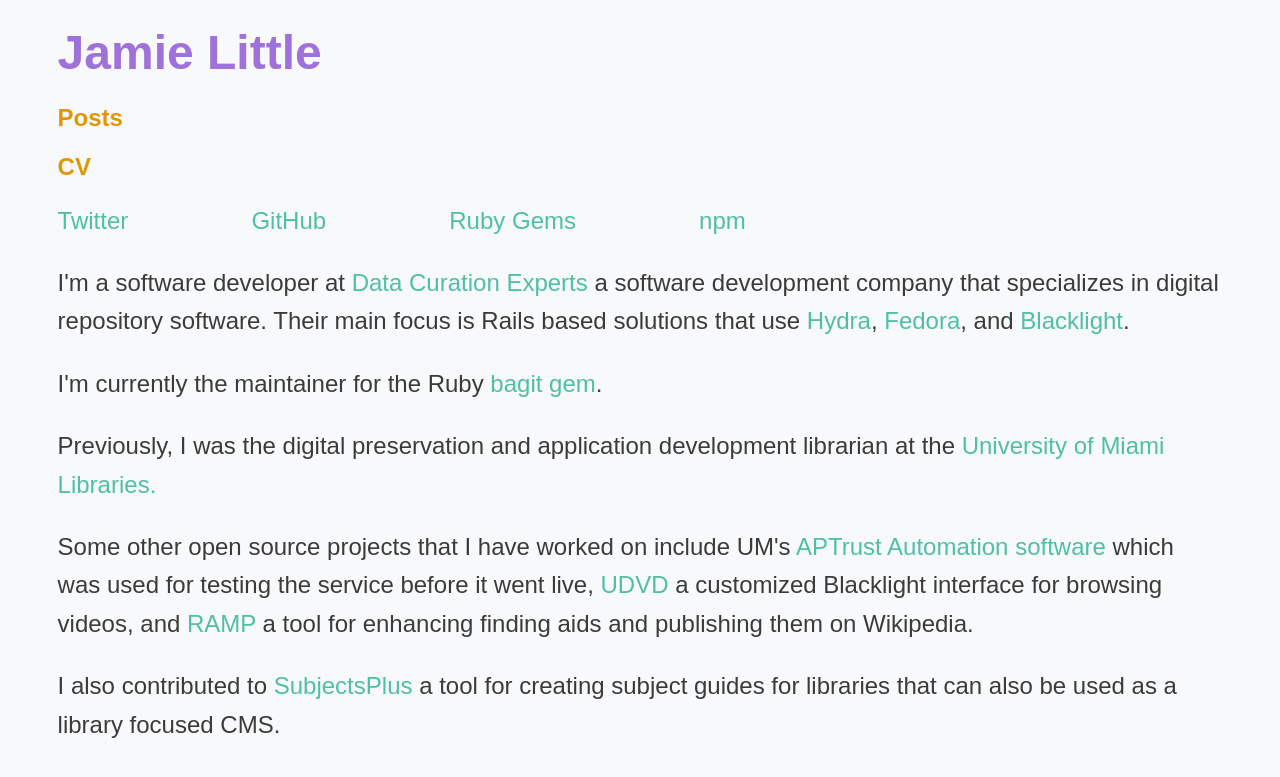
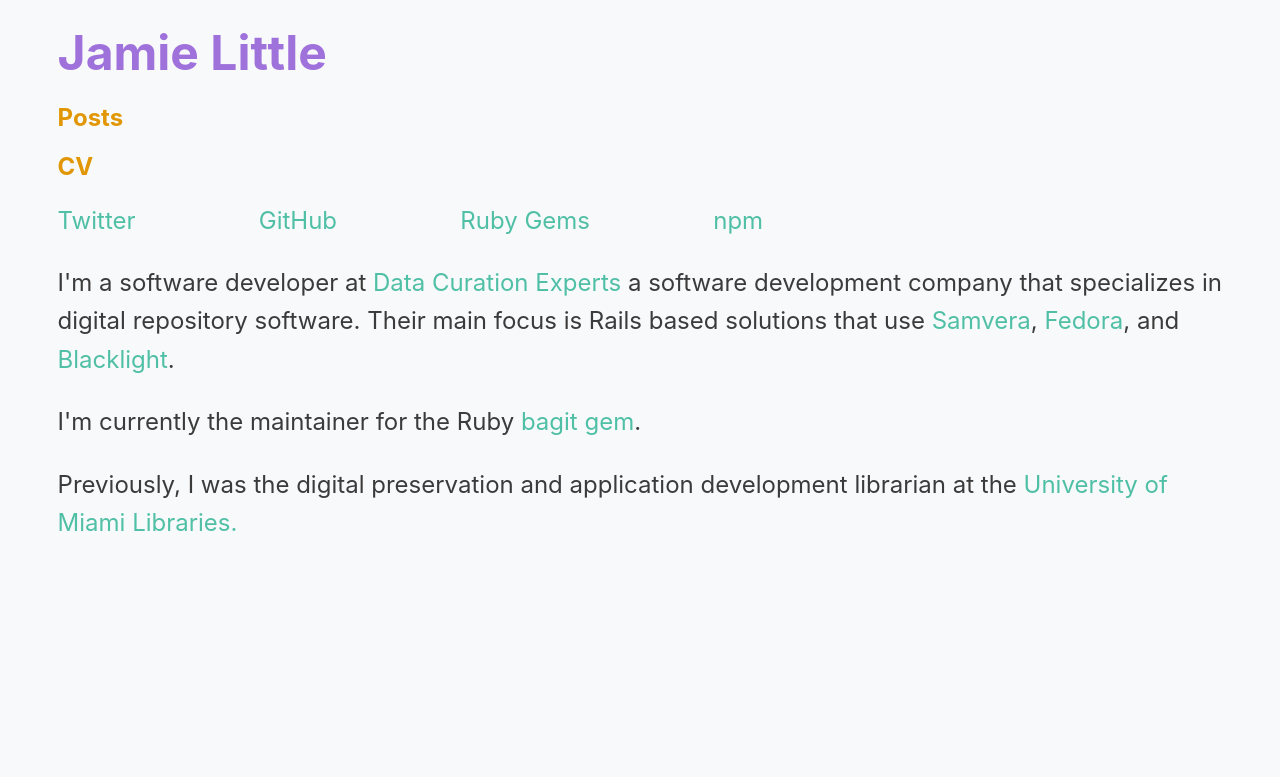
Before and after one commit to little9/little9.github.io, a Jekyll site: the page built from index.html, in a window 1280 px wide. Shown: the top 777 px of the page. Built offline with Jekyll 4.4.1, drawn with Linux system fonts in a browser that asks for light colours; nearby versions of some CDN libraries.

```diff
--- a/_includes/head.html
+++ b/_includes/head.html
@@ -6,8 +6,8 @@
   <meta name="yandex-verification" content="6ee1ce0037c6859d" />
   <script type="application/ld+json">
  { "@context": "http://schema.org", "@type": "Person", "name": "Jamie Little", "jobTitle": "Software Developer", "affiliation": "Data Curation Experts", "additionalName": "James", "url": "http://jamielittle.org",
-"homeLocation":"Miami", "address": { "@type": "PostalAddress", "addressLocality": "Miami", "addressRegion":
-"Florida" }, "sameAs": [ "http://twitter.com/ajamielittle" ] }
+"homeLocation":"Kansas City", "address": { "@type": "PostalAddress", "addressLocality": "Kansas City", "addressRegion":
+"Missouri" }, "sameAs": [ "http://twitter.com/ajamielittle" ] }
   </script>
   <!-- Yandex.Metrika counter --> <script type="text/javascript"> (function (d, w, c) { (w[c] = w[c] || []).push(function() { try { w.yaCounter40209929 = new Ya.Metrika({ id:40209929, clickmap:true, trackLinks:true, accurateTrackBounce:true, webvisor:true }); } catch(e) { } }); var n = d.getElementsByTagName("script")[0], s = d.createElement("script"), f = function () { n.parentNode.insertBefore(s, n); }; s.type = "text/javascript"; s.async = true; s.src = "https://mc.yandex.ru/metrika/watch.js"; if (w.opera == "[object Opera]") { d.addEventListener("DOMContentLoaded", f, false); } else { f(); } })(document, window, "yandex_metrika_callbacks"); </script> <noscript><div><img src="https://mc.yandex.ru/watch/40209929" style="position:absolute; left:-9999px;" alt="" /></div></noscript> <!-- /Yandex.Metrika counter -->
   <script>
--- a/_sass/_fonts.scss
+++ b/_sass/_fonts.scss
@@ -1 +1 @@
-$font-stack: 'Hiragino Maru Gothic Pro','游ゴシック体','YuGothic','游ゴシック',sans-serif;
+$font-stack: 'Hiragino Maru Gothic Pro','游ゴシック体','YuGothic','游ゴシック', -apple-system,BlinkMacSystemFont,"Segoe UI",Cantarell,Roboto,Oxygen-Sans,Ubuntu,"Helvetica Neue",sans-serif
--- a/index.html
+++ b/index.html
@@ -5,17 +5,10 @@ description: Software Developer @ Data Curation Experts
 
 <div class="home">
   <p> I'm a software developer at <a href="http://curationexperts.com">Data Curation Experts</a> a software development company
-    that specializes in digital repository software. Their main focus is Rails based solutions that use <a href="https://projecthydra.org/">Hydra</a>, <a href="http://fedorarepository.org/">Fedora</a>, and <a href="http://projectblacklight.org/">Blacklight</a>.
+    that specializes in digital repository software. Their main focus is Rails based solutions that use <a href="https://samvera.org/">Samvera</a>, <a href="http://fedorarepository.org/">Fedora</a>, and <a href="http://projectblacklight.org/">Blacklight</a>.
 
   <p>I'm currently the maintainer for the Ruby <a href="https://rubygems.org/gems/bagit">bagit gem</a>.</p>
 
   <p>
     Previously, I was the digital preservation and application development librarian at the <a href="http://library.miami.edu">University of Miami Libraries.</a></p>
-
-
-  <p>
-    Some other open source projects that I have worked on include UM's <a href="https://github.com/UMiamiLibraries/aptrust-automation">APTrust Automation software</a> which was used for testing
-    the service before it went live, <a href="http://library.miami.edu/udvd">UDVD</a> a customized Blacklight interface for browsing videos, and <a href="https://github.com/UMiamiLibraries/RAMP">RAMP</a> a tool for enhancing finding aids and publishing them on Wikipedia.</p>
-  <p>I also contributed to <a href="http://github.com/SubjectsPlus/subjectsplus">SubjectsPlus</a> a tool for creating subject guides for libraries that can also be used as a library focused CMS.</p>
-
 </div>
```
Also changed, not shown: _includes/header.html (line endings or trailing spaces).
